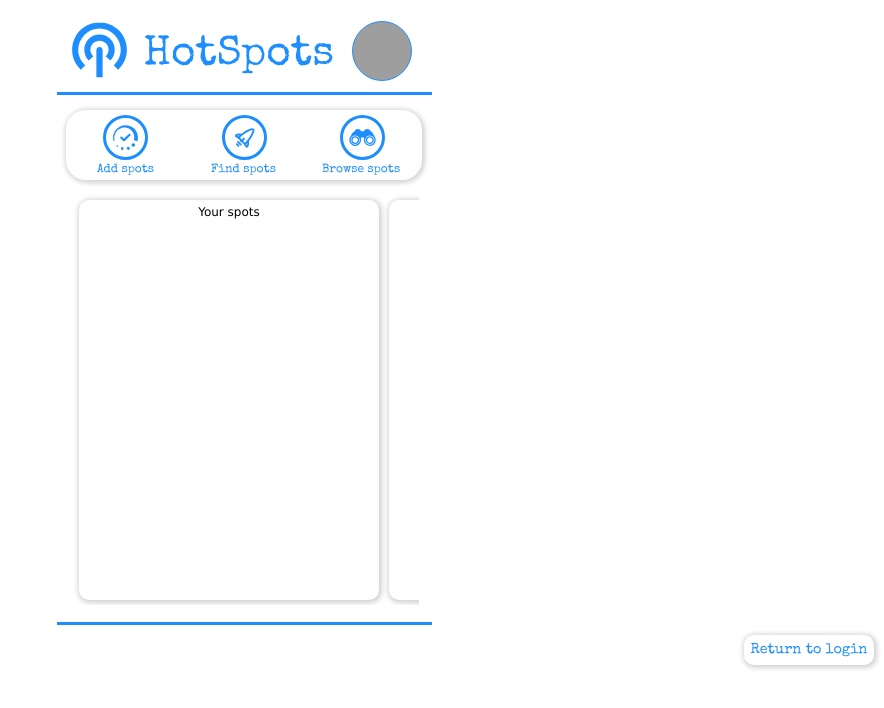
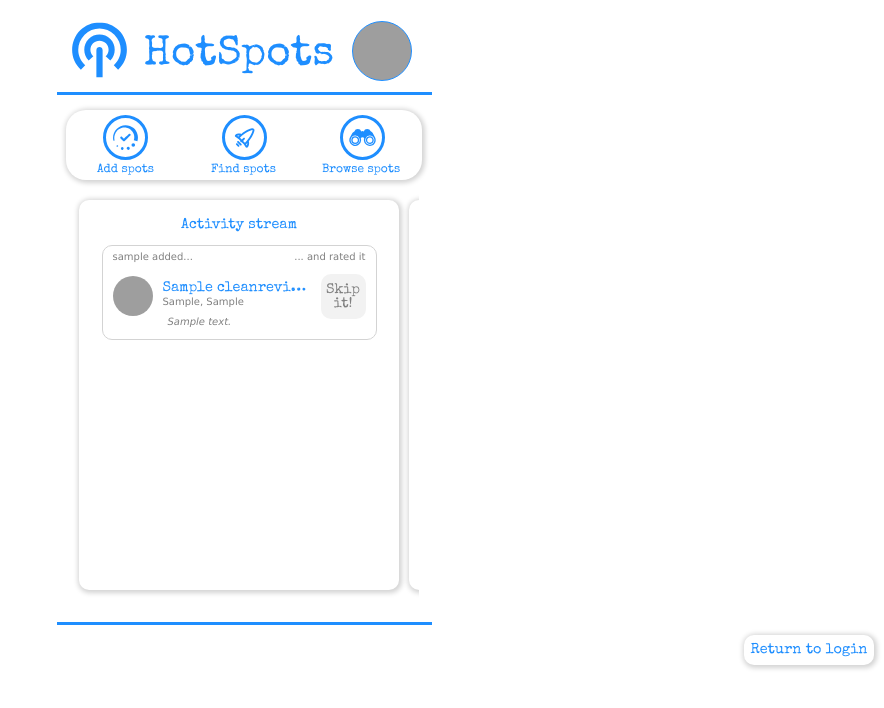
Before and after one commit to dmhburke/db-hotspots, a Django app: page /catalog/browsespots in a window 1280 px wide. Shown: the top 708 px of the page, without its empty margins (396-1280 px from the left). Run offline with Django 3.2, Linux system fonts and the light colour scheme; a user stored in the database is signed in; tables that the repository leaves empty hold one stand-in row (values such as "Sample post"); some libraries are stand-ins or nearby versions; grey boxes are pictures that could not be loaded.

Commit message:
Updated activity stream

```diff
--- a/catalog/choices.py
+++ b/catalog/choices.py
@@ -16,7 +16,7 @@ CITIES = (
 
 RATING = (
     ("", "Rating"),
-    ("5", "All-time"),
+    ("5", "All time"),
     ("4", "Love it"),
     ("3", "Like it"),
     ("2", "Meh..."),
--- a/catalog/static/css/styles.css
+++ b/catalog/static/css/styles.css
@@ -2563,16 +2563,17 @@ label.add {
   padding-left: 10px;
 }
 
-#browseCarouselChildHitlist, #browseCarouselChildActivity, #browseCarouselChildWishlist {
+#browseCarouselChildActivity, #browseCarouselChildWishlist, #browseCarouselChildHitlist {
   flex: 0 0 auto;
-  height: 400px;
-  width: 300px;
+  height: 390px;
+  width: 320px;
   background-color: white;
   border-radius: 10px;
   margin-top: 15px;
   margin-right: 10px;
   text-align: center;
   padding: 5px;
+  overflow: scroll;
 }
 
 #browseCarouselChildBuffer {
@@ -2584,6 +2585,103 @@ label.add {
 
 }
 
+#browseCarouselTitle {
+  height: 30px;
+  width: 200px;
+  margin: 0px auto;
+  line-height: 40px;
+}
+
+#browseCarouselResultBox {
+  min-height: 95px;
+  background-color: white;
+  width: 275px;
+  margin: 10px auto;
+  border: 1px solid lightgrey;
+  border-radius: 10px;
+  position: relative;
+}
+
+#browseCarouselUserImg {
+  height: 40px;
+  width: 40px;
+  border-radius: 100%;
+  background-color: #f2f2f2;
+  position: absolute;
+  top: 30px;
+  left: 10px;
+}
+
+#browseCarouselUserName {
+  height: 16px;
+  width: 150px;
+  position: absolute;
+  top: 5px;
+  left: 10px;
+  color: grey;
+  text-align: left;
+  font-size: 10px;
+}
+
+#browseCarouselSpotName {
+  height: 45px;
+  width: 150px;
+  position: absolute;
+  top: 20px;
+  left: 60px;
+  text-align: left;
+  line-height: 45px;
+  text-overflow: ellipsis;
+  overflow-x: hidden;
+  white-space: nowrap;
+}
+
+#browseCarouselSpotCategory {
+  position: absolute;
+  width: 150px;
+  text-align: left;
+  top: 50px;
+  left: 60px;
+  color: grey;
+  font-size: 10px;
+  text-overflow: ellipsis;
+  overflow-x: hidden;
+  white-space: nowrap;
+}
+
+#browseCarouselUserRating {
+  height: 45px;
+  width: 45px;
+  border-radius: 10px;
+  position: absolute;
+  top: 28px;
+  right: 10px;
+}
+
+#browseCarouselUserRatingText {
+  height: 16px;
+  position: absolute;
+  top: 5px;
+  right: 10px;
+  color: grey;
+  text-align: left;
+  font-size: 10px;
+}
+
+#browseCarouselUserNotes {
+  max-height: 50px;
+  width: 155px;
+  color: grey;
+  margin-left: 55px;
+  margin-top: 70px;
+  margin-bottom: 10px;
+  font-size: 10px;
+  font-style: italic;
+  padding-left: 10px;
+  padding-right: 2px;
+  text-align: left;
+  overflow: scroll;
+}
 
 
 /**/
--- a/catalog/templates/browsespots.html
+++ b/catalog/templates/browsespots.html
@@ -3,10 +3,82 @@
 {% block contentName %}
 {% load static %}
 
+
 <div id=browseCarousel>
-  <div class="shadow" id=browseCarouselChildHitlist>Your spots</div>
-  <div class="shadow" id=browseCarouselChildActivity>Activity stream</div>
+  <div class="shadow" id=browseCarouselChildActivity>
+    <div class="brandFont brandFontColor" id=browseCarouselTitle>Activity stream</div>
+
+    {% if activity_stream %}
+      {% for entry in activity_stream %}
+
+    <div id=browseCarouselResultBox>
+      <div id=browseCarouselUserImg style="background-image: url({{ user.profile.userpic.url }}); background-size: cover"></div>
+      <div id=browseCarouselUserName>{{entry.user}} added... </div>
+      <div id=browseCarouselSpotName class="brandFont brandFontColor">{{entry.name}}</div>
+      <div id=browseCarouselSpotCategory>{{entry.city}}, {{entry.category1}}</div>
+      <div id=browseCarouselUserRatingText>
+        {% if entry.rating == "" %}
+        ... to their wishlist<br>
+        {% else %}
+        ... and rated it
+        {% endif %}
+      </div>
+
+        {% if entry.rating == '5' %}
+        <div id=browseCarouselUserRating class="brandFont brandColor whiteFont" style="padding-top: 9px;">
+          All time
+        </div>
+        {% elif entry.rating == '4' %}
+        <div id=browseCarouselUserRating class="brandFont whiteFont" style="padding-top: 9px; background-color: #7ebffc;">
+          Love it
+        </div>
+        {% elif entry.rating == '3' %}
+        <div id=browseCarouselUserRating class="brandFont brandFontColor" style="padding-top: 9px; background-color: #f2f6f9;">
+          Like it
+        </div>
+        {% elif entry.rating == '2' %}
+        <div id=browseCarouselUserRating class="brandFont" style="padding-top: 16px; color: grey; background-color: #f2f2f2;">
+          Meh
+        </div>
+        {% elif entry.rating == "" %}
+        <div id=browseCarouselUserRating class="brandFont" style="padding-top: 16px; color: grey; background-color: #f2f2f2;">
+          WL
+        </div>
+        {% else %}
+        <div id=browseCarouselUserRating class="brandFont" style="padding-top: 9px; color: grey; background-color: #f2f2f2;">
+          Skip it!
+        </div>
+        {% endif %}
+
+      <div id=browseCarouselUserNotes>{{entry.notes}}</div>
+    </div>
+
+    {% endfor %}
+  {% endif %}
+
+
+
+
+
+
+
+
+
+
+  </div>
+
+  <div class="shadow" id=browseCarouselChildHitlist>
+    Your spots:<br>
+    {% if your_spots %}
+      {% for spot in your_spots %}
+        <br>{{spot.name}}
+      {% endfor %}
+    {% endif %}
+
+  </div>
   <div class="shadow" id=browseCarouselChildWishlist>Your wishlist</div>
+
+
   <div id=browseCarouselChildBuffer></div>
 
 
--- a/catalog/views.py
+++ b/catalog/views.py
@@ -374,8 +374,15 @@ def findspot (request):
 def browsespots(request):
     """View to browse yours, wishlist and activity"""
 
+    activity_stream = CleanReviewModel.objects.all().order_by('-date')
 
-    context={}
+    your_spots = CleanReviewModel.objects.filter(user = request.user, rating__isnull = False).order_by("-date")
+
+    context={
+    'activity_stream': activity_stream,
+    'your_spots': your_spots,
+
+    }
 
     return render(request,'browsespots.html', context=context)
 
```
Also changed, not shown: 1 other file.
